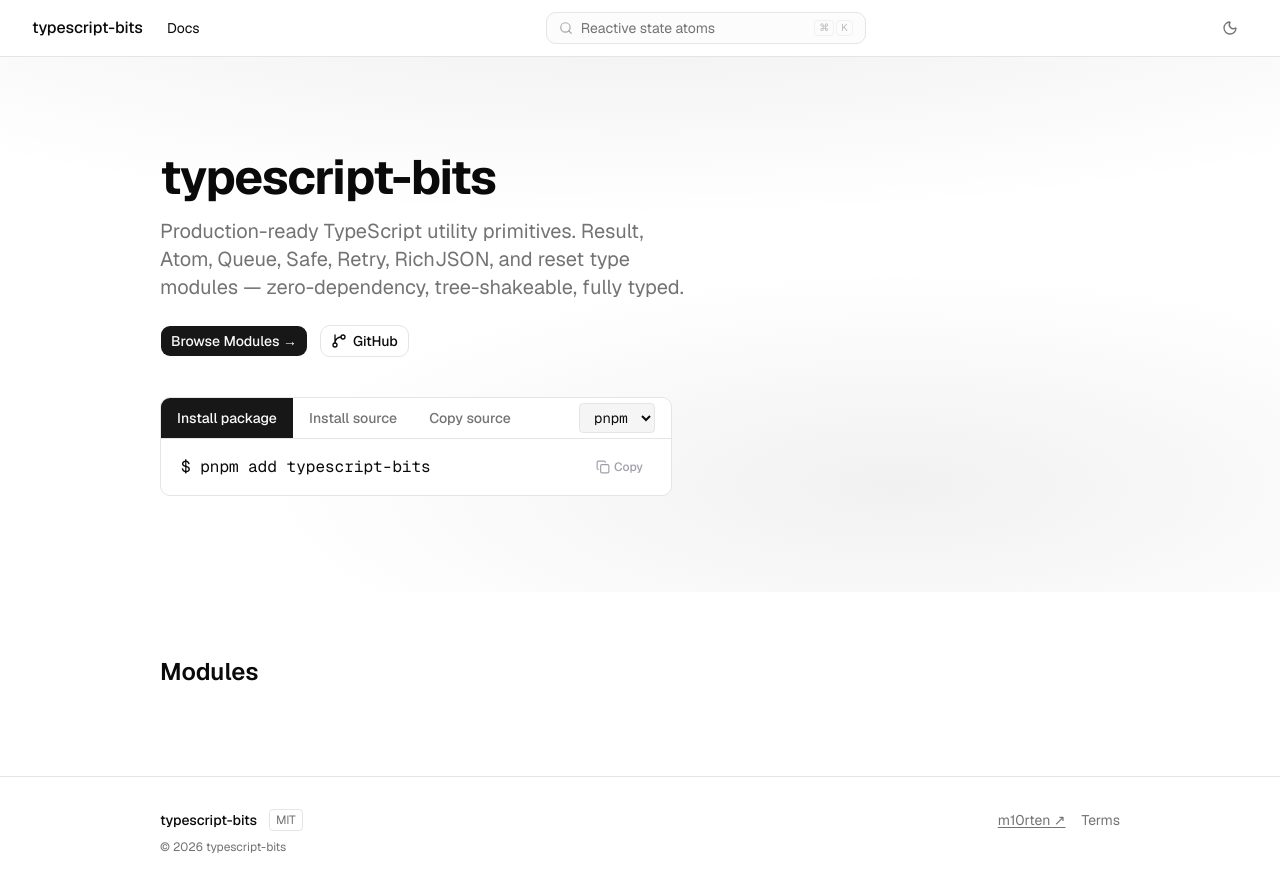
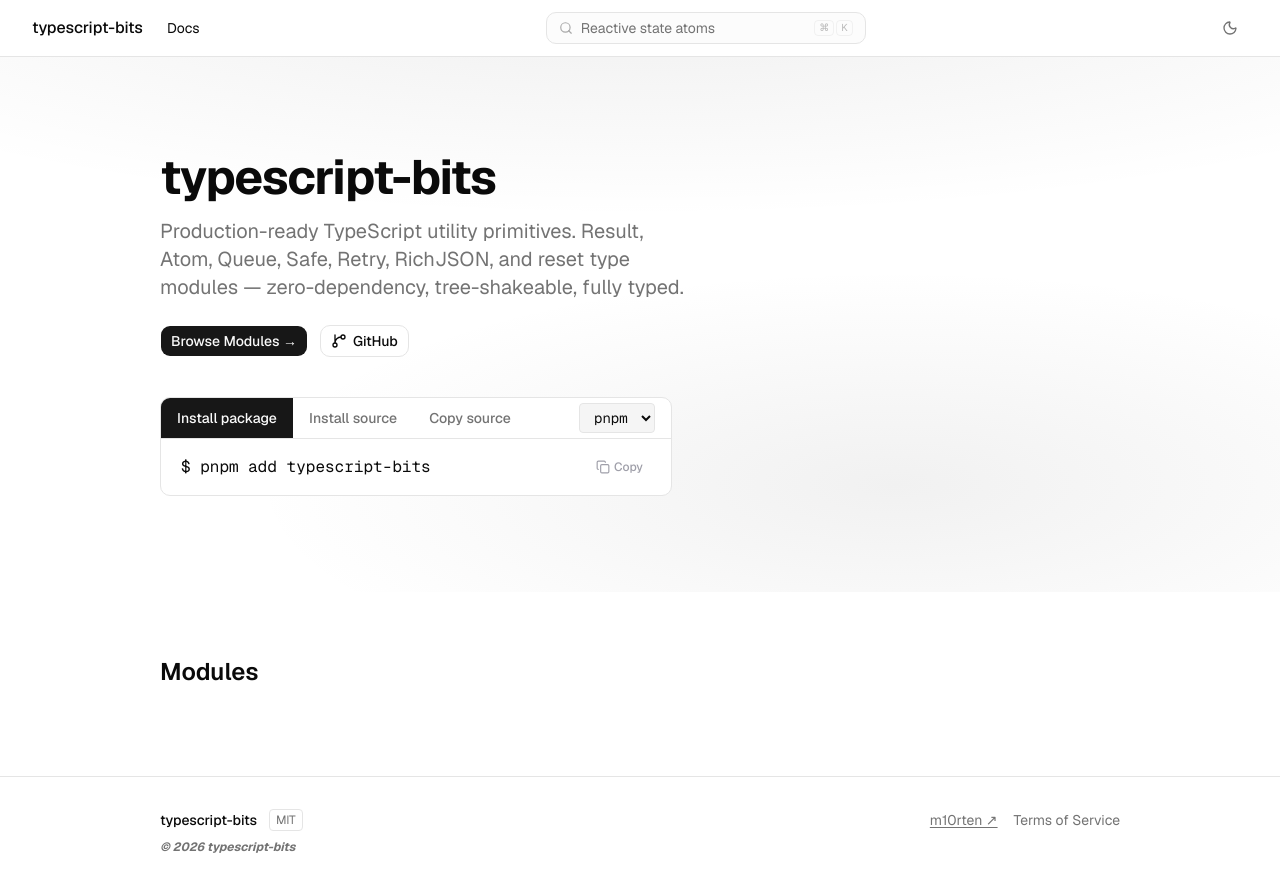
Before and after one commit to m10rten/typescript-bits, a Next.js app in the folder app/: page / in a window 1280 px wide. Built offline with nearby package versions, Linux system fonts and the light colour scheme.

Commit message:
rename tos -> terms of service

```diff
--- a/app/src/app/layout.tsx
+++ b/app/src/app/layout.tsx
@@ -65,12 +65,15 @@
                     className="underline underline-offset-2 hover:text-foreground transition-colors">
                     m10rten ↗
                   </a>
-                  <a href="/tos" className="hover:text-foreground transition-colors">
-                    Terms
+                  <a
+                    href="/terms-of-service"
+                    title="Terms of Service"
+                    className="hover:text-foreground transition-colors">
+                    Terms of Service
                   </a>
                 </nav>
               </div>
-              <p className="text-xs">&copy; {new Date().getFullYear()} typescript-bits</p>
+              <p className="text-xs italic font-bold">&copy; {new Date().getFullYear()} typescript-bits</p>
             </div>
           </footer>
         </ThemeProvider>
```
Also changed, not shown: app/src/app/terms-of-service/page.tsx (renamed from app/src/app/tos/page.tsx).
